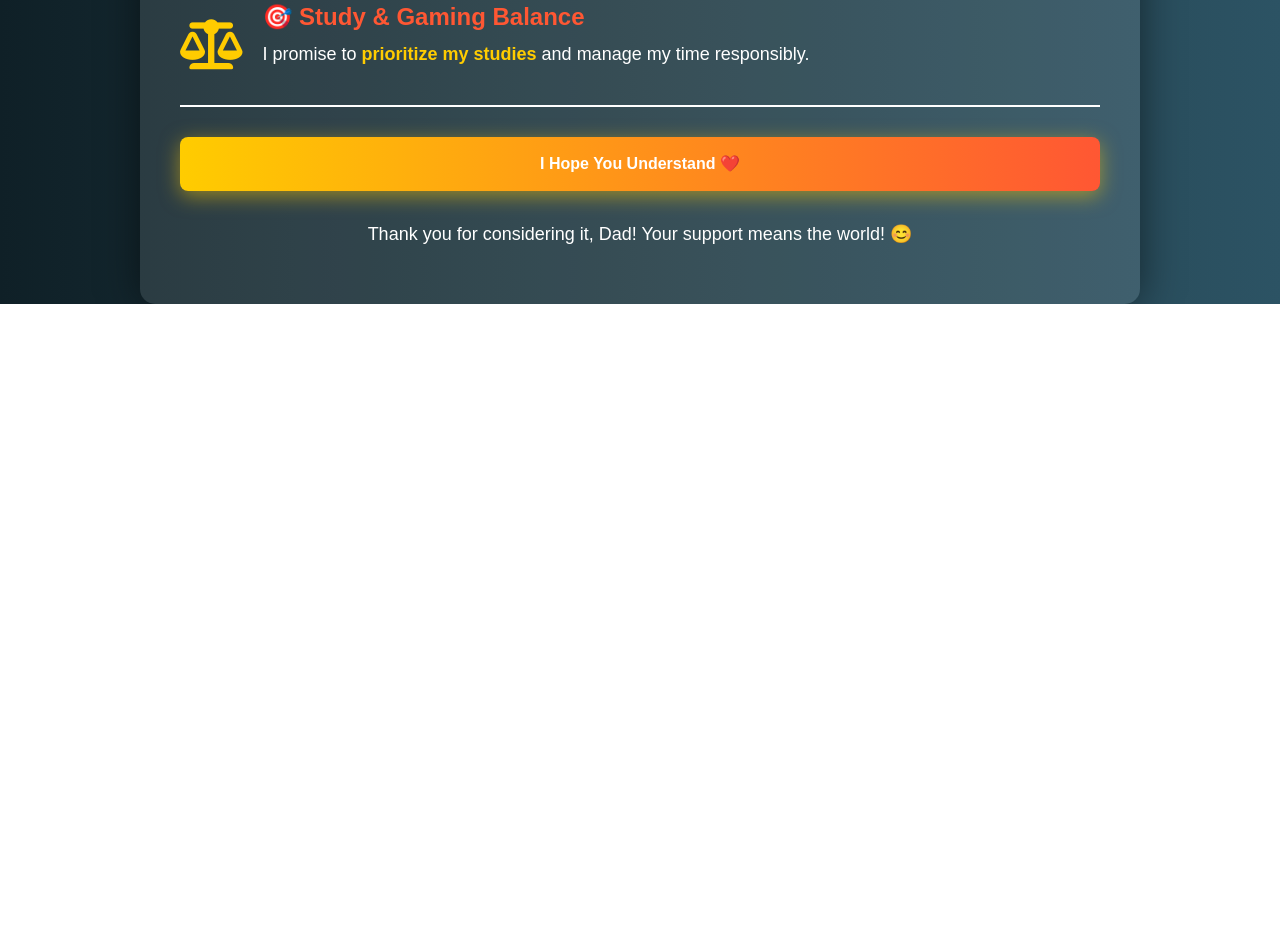
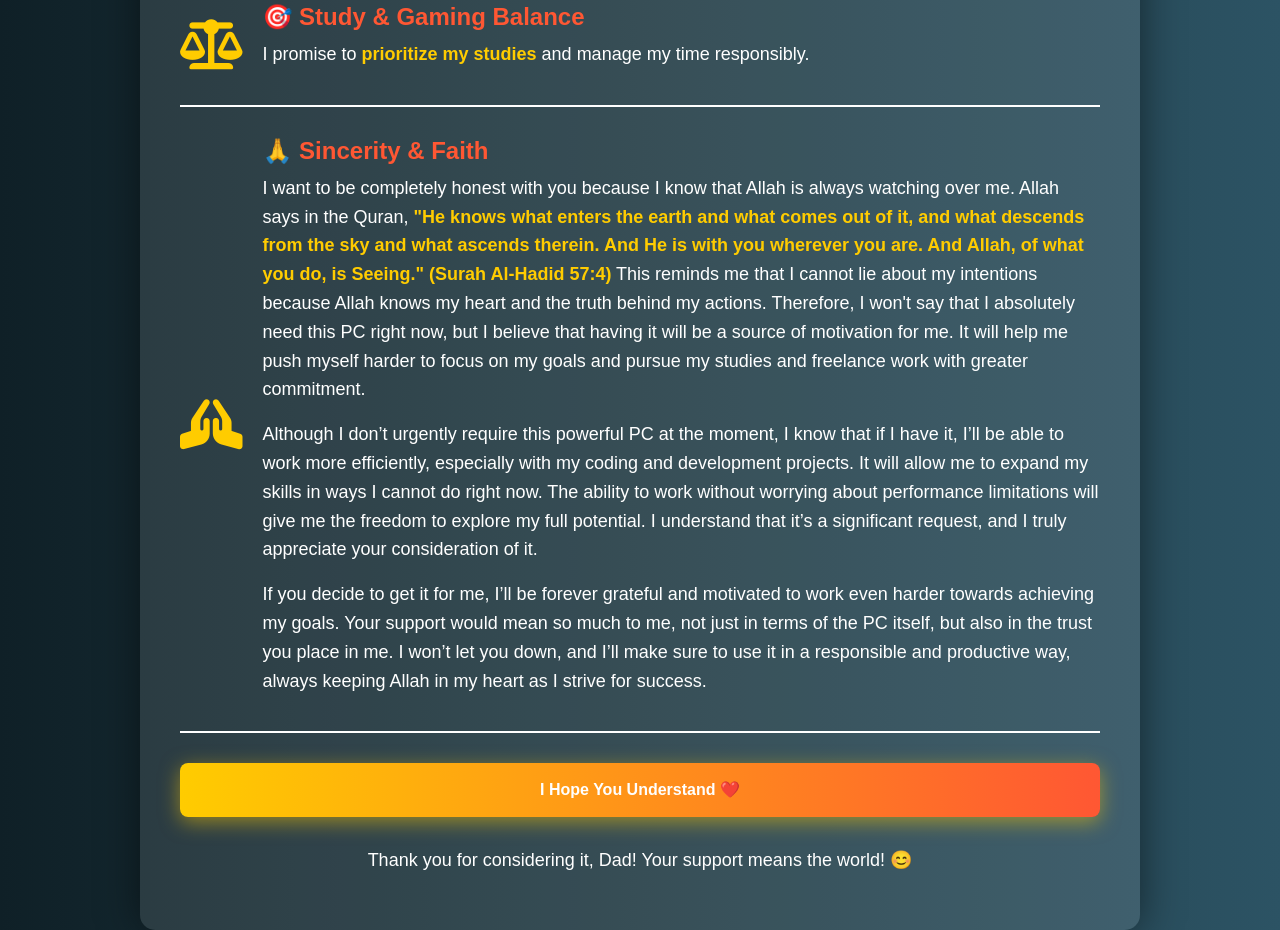
Before and after one commit to Hu5aifx/pp, a plain HTML site: page index.html in a window 1280 px wide. Shown: the part 783-1713 px from the top of the page. Before the commit the page ends 1087 px from the top, so only its background shows below. Drawn offline with nearby package versions, Linux system fonts and the light colour scheme.

Commit message:
Update index.html

```diff
--- a/index.html
+++ b/index.html
@@ -133,6 +133,17 @@
             </div>
         </div>
 
+      <div class="section">
+    <i class="fas fa-praying-hands"></i>
+    <div class="content">
+        <h3>🙏 Sincerity & Faith</h3>
+        <p>I want to be completely honest with you because I know that Allah is always watching over me. Allah says in the Quran, <span class="highlight">"He knows what enters the earth and what comes out of it, and what descends from the sky and what ascends therein. And He is with you wherever you are. And Allah, of what you do, is Seeing." (Surah Al-Hadid 57:4)</span> This reminds me that I cannot lie about my intentions because Allah knows my heart and the truth behind my actions. Therefore, I won't say that I absolutely need this PC right now, but I believe that having it will be a source of motivation for me. It will help me push myself harder to focus on my goals and pursue my studies and freelance work with greater commitment.</p>
+        <p>Although I don’t urgently require this powerful PC at the moment, I know that if I have it, I’ll be able to work more efficiently, especially with my coding and development projects. It will allow me to expand my skills in ways I cannot do right now. The ability to work without worrying about performance limitations will give me the freedom to explore my full potential. I understand that it’s a significant request, and I truly appreciate your consideration of it.</p>
+        <p>If you decide to get it for me, I’ll be forever grateful and motivated to work even harder towards achieving my goals. Your support would mean so much to me, not just in terms of the PC itself, but also in the trust you place in me. I won’t let you down, and I’ll make sure to use it in a responsible and productive way, always keeping Allah in my heart as I strive for success.</p>
+    </div>
+</div>
+
+
         <button class="btn-custom" onclick="thankDad()">I Hope You Understand ❤️</button>
 
         <div class="text-center">
```
